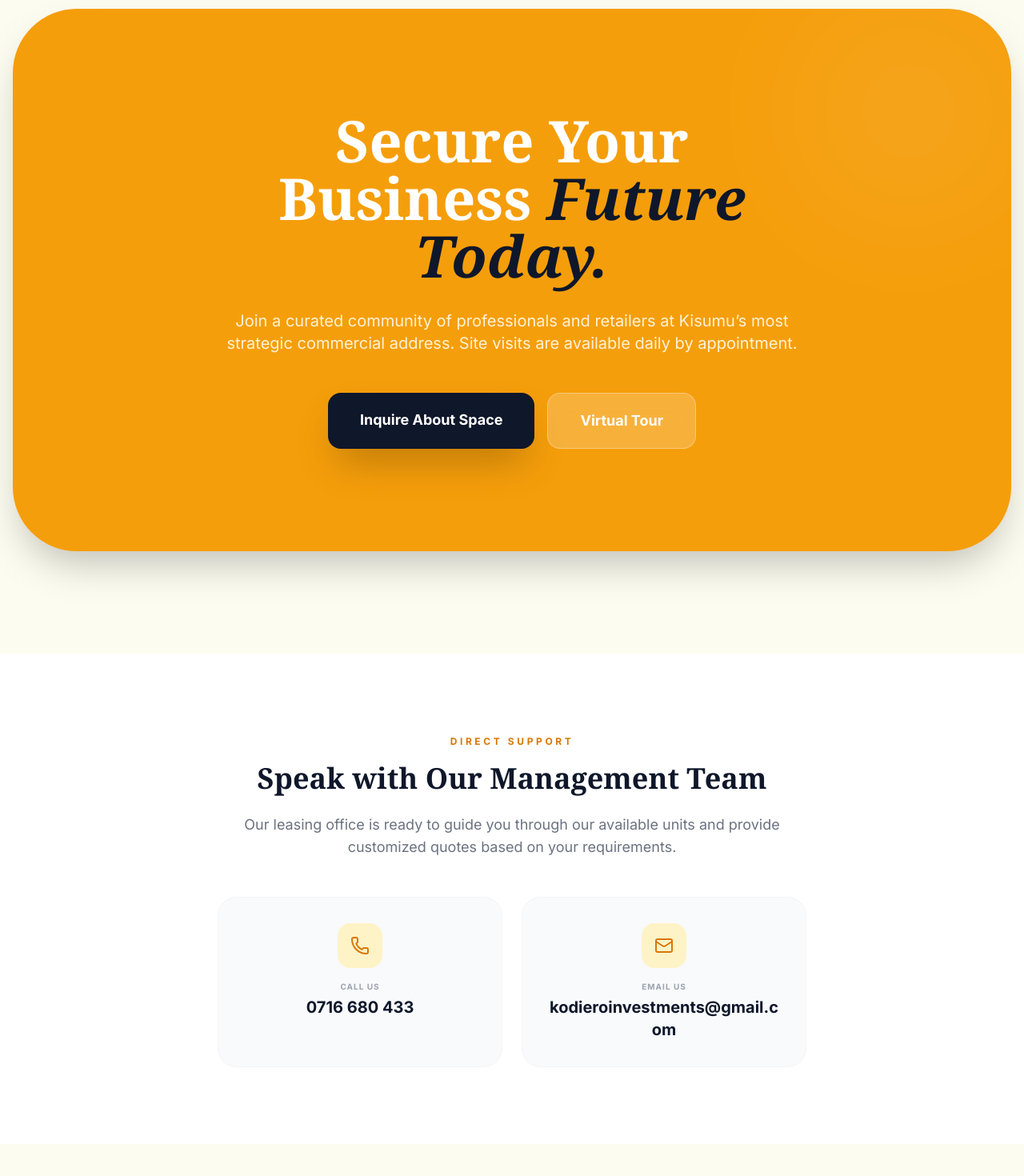
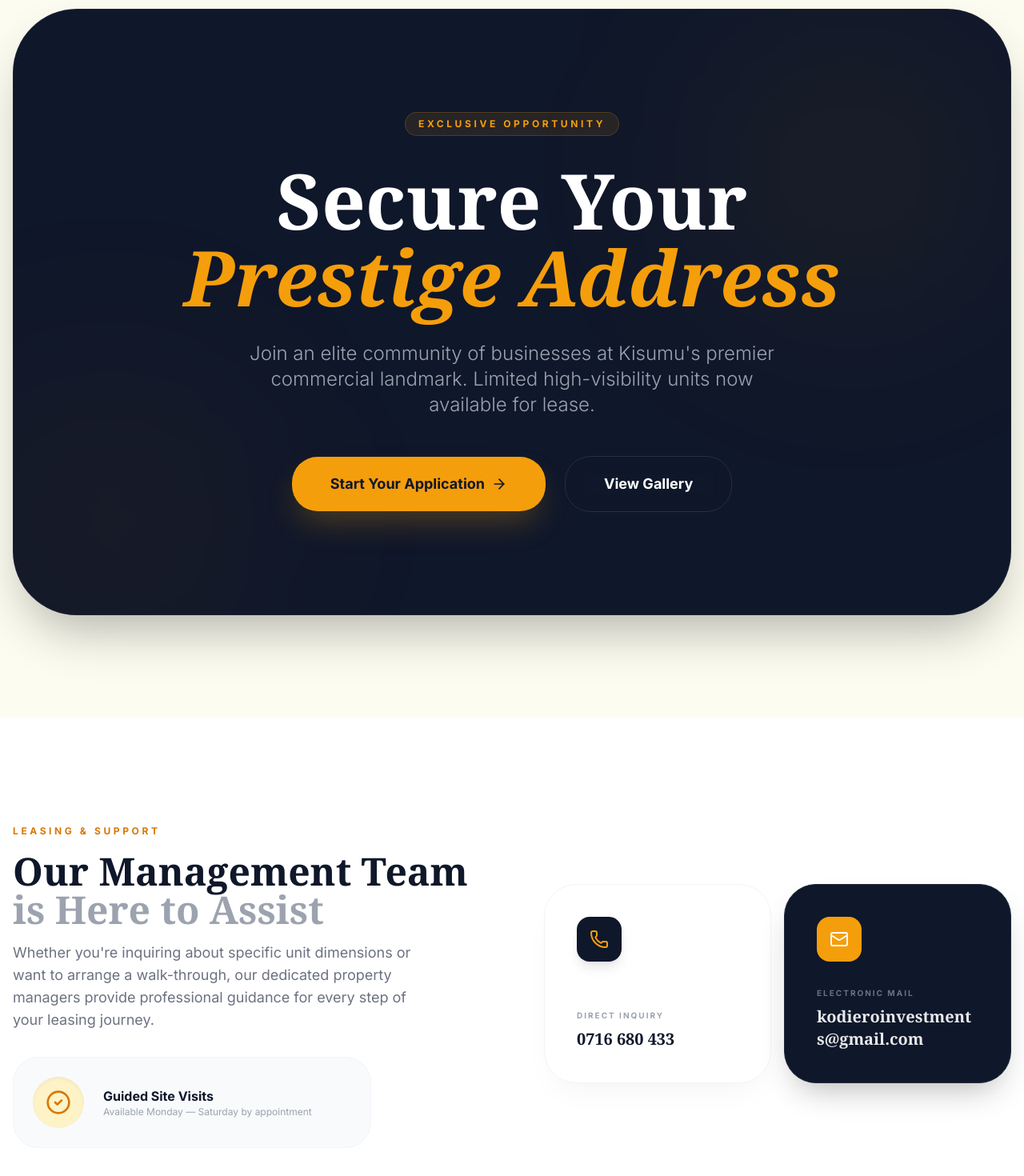
Before and after one commit to techsafi/Kodiero_Investments, a React (Vite) app: page / in a window 1280 px wide. Shown: the part 4500-5970 px from the top of the page at 80% size. Built offline with nearby package versions, Linux system fonts and the light colour scheme.

Commit message:
style: restyle homepage CTA and Direct support for a more professional, premium look

```diff
--- a/pages/Home.tsx
+++ b/pages/Home.tsx
@@ -168,11 +168,11 @@ const Home: React.FC = () => {
               </p>
               <ul className="space-y-4 pt-4">
                 <li className="flex gap-4">
-                  <div className="text-amber-500"><Zap size={20}/></div>
+                  <div className="text-amber-500"><Zap size={20} /></div>
                   <p className="text-sm font-semibold text-slate-700">Automatic switch-over generators for uninterrupted power.</p>
                 </li>
                 <li className="flex gap-4">
-                  <div className="text-amber-500"><Droplets size={20}/></div>
+                  <div className="text-amber-500"><Droplets size={20} /></div>
                   <p className="text-sm font-semibold text-slate-700">Combined underground and overhead water storage reserves.</p>
                 </li>
               </ul>
@@ -207,7 +207,7 @@ const Home: React.FC = () => {
             <div className="flex-1">
               <span className="text-amber-500 font-bold uppercase tracking-[0.3em] text-xs">The Kondele Advantage</span>
               <h2 className="text-3xl md:text-6xl font-bold font-serif leading-tight mt-4">
-                The Pulse of North <br/>
+                The Pulse of North <br />
                 <span className="text-amber-500 italic">Kisumu's Economy</span>
               </h2>
               <p className="text-gray-400 text-sm md:text-lg leading-relaxed mt-6">
@@ -236,52 +236,107 @@ const Home: React.FC = () => {
         </div>
       </section>
 
-      {/* Primary Call-to-Action */}
-      <section className="px-4 py-16 md:py-32">
-        <div className="max-w-7xl mx-auto bg-amber-500 rounded-[3rem] md:rounded-[5rem] py-16 md:py-32 px-8 text-center shadow-2xl relative overflow-hidden">
-          <div className="absolute top-0 right-0 w-64 h-64 bg-white/10 blur-[100px] rounded-full" />
-          <div className="relative z-10 max-w-3xl mx-auto">
-            <h2 className="text-3xl md:text-7xl font-bold text-white mb-8 font-serif leading-tight">
-              Secure Your Business <span className="text-slate-900 italic">Future Today.</span>
+      {/* Primary Call-to-Action - Premium Refined Style */}
+      <section className="px-4 py-20 md:py-32">
+        <div className="max-w-7xl mx-auto bg-slate-900 rounded-[3rem] md:rounded-[5rem] py-20 md:py-32 px-8 text-center shadow-[0_32px_64px_-16px_rgba(0,0,0,0.3)] relative overflow-hidden border border-white/5">
+          {/* Decorative Elements */}
+          <div className="absolute top-0 right-0 w-[400px] h-[400px] bg-amber-500/5 blur-[120px] rounded-full" />
+          <div className="absolute -bottom-20 -left-20 w-[400px] h-[400px] bg-amber-600/5 blur-[120px] rounded-full" />
+
+          <div className="relative z-10 max-w-4xl mx-auto">
+            <motion.div
+              initial={{ opacity: 0, y: 30 }}
+              whileInView={{ opacity: 1, y: 0 }}
+              viewport={{ once: true }}
+              transition={{ duration: 0.8 }}
+            >
+              <span className="inline-block px-4 py-1.5 rounded-full bg-amber-500/10 text-amber-500 text-[10px] md:text-xs font-bold uppercase tracking-[0.3em] mb-8 border border-amber-500/20">
+                Exclusive Opportunity
+              </span>
+              <h2 className="text-4xl md:text-8xl font-bold text-white mb-8 font-serif leading-[1.1]">
+                Secure Your <span className="text-amber-500 italic">Prestige Address</span>
               </h2>
-            <p className="text-amber-50 text-sm md:text-xl mb-12 opacity-90">
-              Join a curated community of professionals and retailers at Kisumu’s most strategic commercial address. Site visits are available daily by appointment.
+              <p className="text-gray-400 text-base md:text-2xl mb-12 max-w-2xl mx-auto font-light leading-relaxed">
+                Join an elite community of businesses at Kisumu's premier commercial landmark. Limited high-visibility units now available for lease.
               </p>
-            <div className="flex flex-col sm:flex-row justify-center gap-4">
-              <Link to="/contact" className="bg-slate-900 text-white px-10 py-5 rounded-2xl font-bold text-sm md:text-lg shadow-2xl hover:bg-slate-800 transition-all">
-                Inquire About Space
+
+              <div className="flex flex-col sm:flex-row justify-center items-center gap-6">
+                <Link
+                  to="/contact"
+                  className="group relative inline-flex items-center justify-center bg-amber-500 text-slate-900 px-12 py-5 rounded-[2rem] font-bold text-base md:text-lg shadow-[0_20px_40px_-10px_rgba(245,158,11,0.3)] hover:bg-amber-400 transition-all overflow-hidden"
+                >
+                  <span className="relative z-10 flex items-center gap-2">
+                    Start Your Application <ArrowRight size={20} className="group-hover:translate-x-1 transition-transform" />
+                  </span>
                 </Link>
-              <Link to="/gallery" className="bg-white/20 text-white px-10 py-5 rounded-2xl font-bold text-sm md:text-lg border border-white/30 backdrop-blur-md hover:bg-white/30 transition-all">
-                Virtual Tour
+                <Link
+                  to="/gallery"
+                  className="inline-flex items-center justify-center text-white px-12 py-5 rounded-[2rem] font-bold text-base md:text-lg border border-white/10 backdrop-blur-md hover:bg-white/5 transition-all"
+                >
+                  View Gallery
                 </Link>
               </div>
+            </motion.div>
           </div>
         </div>
       </section>
 
-      {/* Homepage Contact Preview */}
-      <section className="py-16 md:py-24 bg-white">
-        <div className="max-w-3xl mx-auto px-4 text-center">
-          <span className="text-amber-600 font-bold uppercase tracking-[0.3em] text-xs">Direct Support</span>
-          <h2 className="text-2xl md:text-4xl font-bold font-serif text-slate-900 mt-4">Speak with Our Management Team</h2>
-          <p className="text-gray-500 mt-6 text-sm md:text-lg">
-            Our leasing office is ready to guide you through our available units and provide customized quotes based on your requirements.
+      {/* Direct support - Refined Professional Style */}
+      <section className="py-20 md:py-32 bg-white relative">
+        <div className="max-w-7xl mx-auto px-4">
+          <div className="grid lg:grid-cols-2 gap-20 items-center">
+            <div className="space-y-8">
+              <div className="space-y-4">
+                <span className="text-amber-600 font-bold uppercase tracking-[0.3em] text-xs">Leasing & Support</span>
+                <h2 className="text-3xl md:text-5xl font-bold font-serif text-slate-900 leading-tight">
+                  Our Management Team <br />
+                  <span className="text-gray-400">is Here to Assist</span>
+                </h2>
+                <p className="text-gray-500 text-sm md:text-lg leading-relaxed max-w-lg">
+                  Whether you're inquiring about specific unit dimensions or want to arrange a walk-through, our dedicated property managers provide professional guidance for every step of your leasing journey.
                 </p>
-          <div className="grid md:grid-cols-2 gap-6 mt-12">
-            <a href={`tel:${CONTACT_INFO.phone.replace(/\s/g, '')}`} className="flex flex-col items-center p-8 rounded-3xl bg-slate-50 border border-gray-100 hover:border-amber-500/30 transition-all group">
-              <div className="bg-amber-100 p-4 rounded-2xl text-amber-600 mb-4 group-hover:scale-110 transition-transform">
+              </div>
+
+              <div className="flex items-center gap-6 p-6 rounded-[2rem] bg-slate-50 border border-slate-100 max-w-md">
+                <div className="w-16 h-16 rounded-full bg-amber-100 flex items-center justify-center text-amber-600 shadow-inner">
+                  <CheckCircle2 size={32} />
+                </div>
+                <div>
+                  <h4 className="font-bold text-slate-900">Guided Site Visits</h4>
+                  <p className="text-xs text-gray-400">Available Monday — Saturday by appointment</p>
+                </div>
+              </div>
+            </div>
+
+            <div className="grid sm:grid-cols-2 gap-4">
+              <motion.a
+                href={`tel:${CONTACT_INFO.phone.replace(/\s/g, '')}`}
+                whileHover={{ y: -5 }}
+                className="flex flex-col p-10 rounded-[2.5rem] bg-white border border-gray-100 shadow-[0_20px_40px_-15px_rgba(0,0,0,0.05)] hover:shadow-[0_40px_80px_-20px_rgba(0,0,0,0.1)] hover:border-amber-500/20 transition-all group"
+              >
+                <div className="bg-slate-900 w-14 h-14 rounded-2xl flex items-center justify-center text-amber-500 mb-8 group-hover:scale-110 transition-transform shadow-lg shadow-slate-900/10">
                   <Phone size={24} />
                 </div>
-              <span className="text-gray-400 text-[10px] uppercase tracking-widest font-bold">Call Us</span>
-              <span className="text-slate-900 font-bold text-lg md:text-xl mt-1">{CONTACT_INFO.phone}</span>
-            </a>
-            <a href={`mailto:${CONTACT_INFO.email}`} className="flex flex-col items-center p-8 rounded-3xl bg-slate-50 border border-gray-100 hover:border-amber-500/30 transition-all group">
-              <div className="bg-amber-100 p-4 rounded-2xl text-amber-600 mb-4 group-hover:scale-110 transition-transform">
+                <div className="mt-auto">
+                  <span className="text-gray-400 text-[10px] uppercase tracking-[0.2em] font-bold block mb-2">Direct Inquiry</span>
+                  <span className="text-slate-900 font-bold text-lg md:text-xl font-serif">{CONTACT_INFO.phone}</span>
+                </div>
+              </motion.a>
+
+              <motion.a
+                href={`mailto:${CONTACT_INFO.email}`}
+                whileHover={{ y: -5 }}
+                className="flex flex-col p-10 rounded-[2.5rem] bg-slate-900 border border-slate-800 shadow-[0_20px_40px_-15px_rgba(0,0,0,0.3)] hover:shadow-[0_40px_80px_-20px_rgba(0,0,0,0.4)] transition-all group"
+              >
+                <div className="bg-amber-500 w-14 h-14 rounded-2xl flex items-center justify-center text-white mb-8 group-hover:scale-110 transition-transform">
                   <Mail size={24} />
                 </div>
-              <span className="text-gray-400 text-[10px] uppercase tracking-widest font-bold">Email Us</span>
-              <span className="text-slate-900 font-bold text-lg md:text-xl mt-1 break-all">{CONTACT_INFO.email}</span>
-            </a>
+                <div className="mt-auto">
+                  <span className="text-gray-500 text-[10px] uppercase tracking-[0.2em] font-bold block mb-2">Electronic Mail</span>
+                  <span className="text-white font-bold text-lg md:text-xl font-serif break-all opacity-90 group-hover:opacity-100 transition-opacity">{CONTACT_INFO.email}</span>
+                </div>
+              </motion.a>
+            </div>
           </div>
         </div>
       </section>
```
Lines whose indentation alone changed are shown as unchanged.
